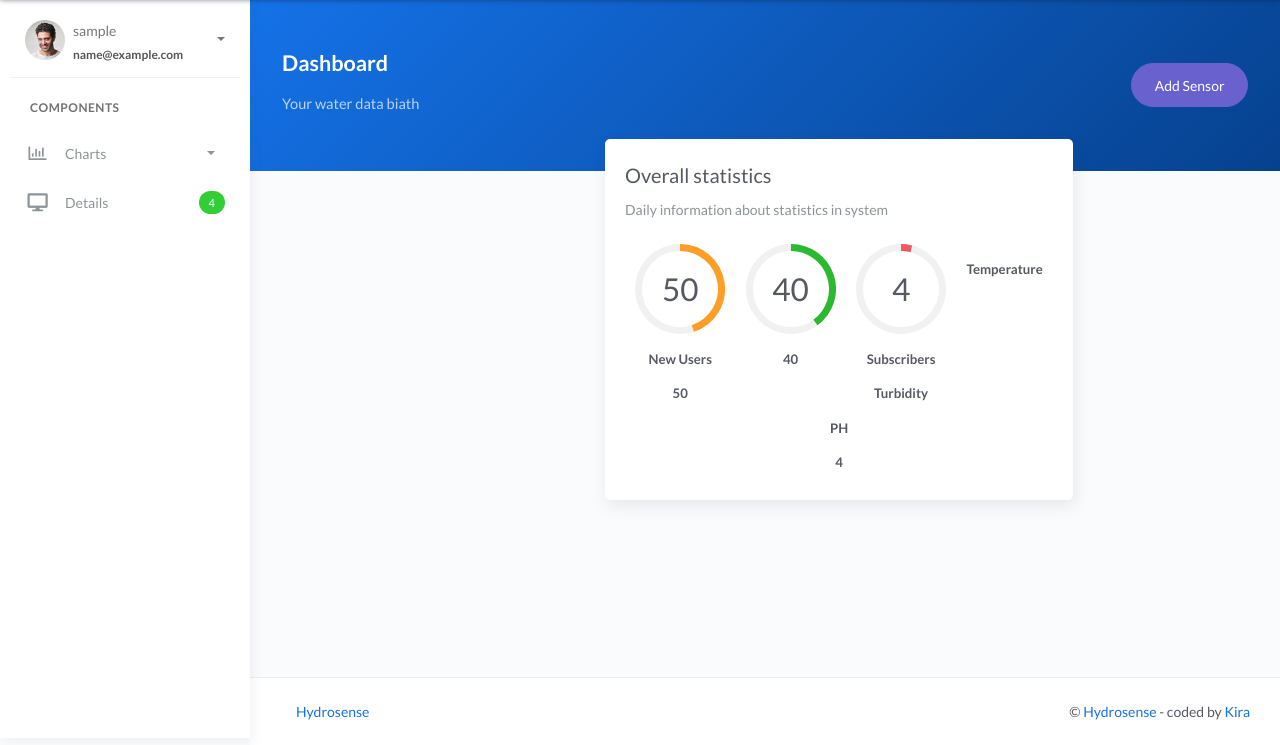
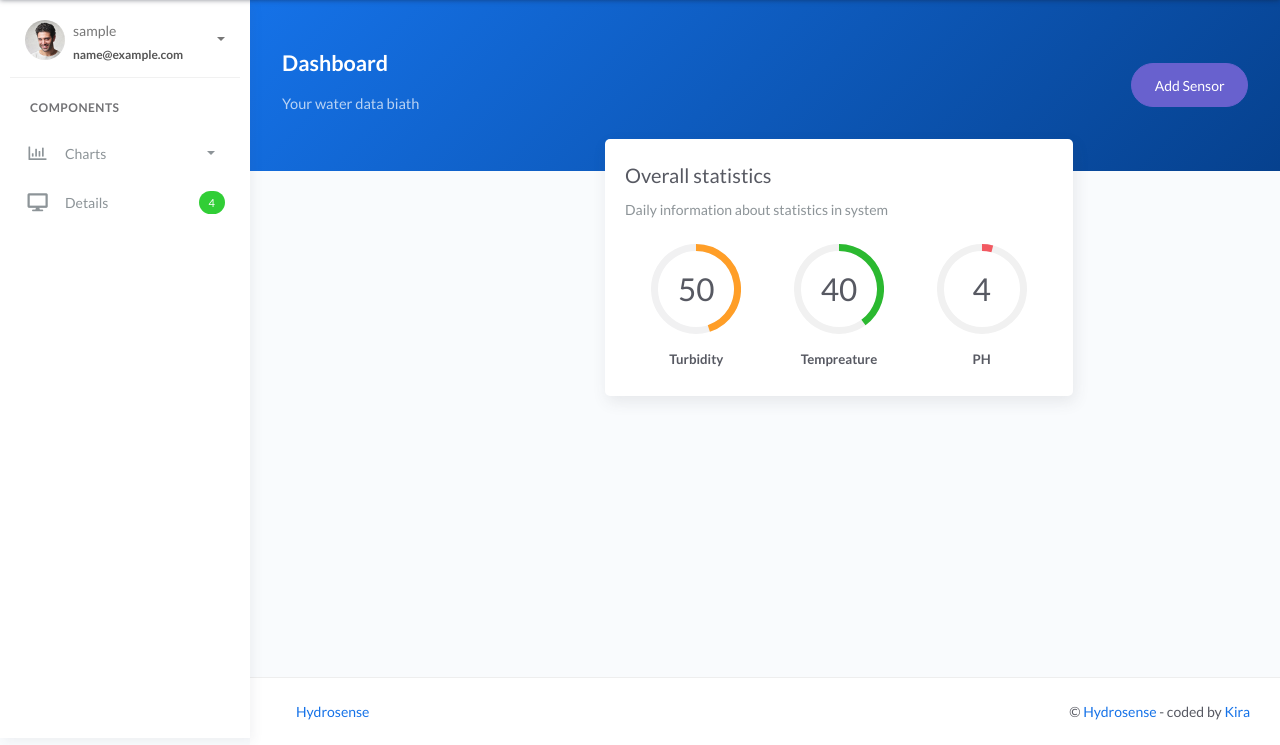
Before and after one commit to HeyAnirudh/Sih-kira, a Django app: page / in a window 1280 px wide. Shown: the part 62-807 px from the top of the page. Run offline with Django 3.2, Linux system fonts and the light colour scheme; the visitor is signed in with stand-in values (Sample User, id 1); some libraries are stand-ins or nearby versions.

Commit message:
removed extras

```diff
--- a/core/templates/index.html
+++ b/core/templates/index.html
@@ -32,32 +32,16 @@
 							<div class="d-flex flex-wrap justify-content-around pb-2 pt-4">
 								<div class="px-2 pb-2 pb-md-0 text-center">
 									<div id="circles-1">hello</div>
-
-									<h6 class="fw-bold mt-3 mb-0">New Users</h6>
-
-									<h6 class="fw-bold mt-3 mb-0">{{ turbi }}</h6>
+									<h6 class="fw-bold mt-3 mb-0">Turbidity</h6>
 
 								</div>
 								<div class="px-2 pb-2 pb-md-0 text-center">
 									<div id="circles-2"></div>
-									<h6 class="fw-bold mt-3 mb-0">{{ temp }}</h6>
-								</div>
-								<div class="px-2 pb-2 pb-md-0 text-center">
-									<div id="circles-3"></div>
-
-									<h6 class="fw-bold mt-3 mb-0">Subscribers</h6>
-
-									<h6 class="fw-bold mt-3 mb-0">Turbidity</h6>
-								</div>
-								<div class="px-2 pb-2 pb-md-0 text-center">
-									<div id="circles-2"></div>
-									<h6 class="fw-bold mt-3 mb-0">Temperature</h6>
+									<h6 class="fw-bold mt-3 mb-0">Tempreature</h6>
 								</div>
 								<div class="px-2 pb-2 pb-md-0 text-center">
 									<div id="circles-3"></div>
 									<h6 class="fw-bold mt-3 mb-0">PH</h6>
-
-									<h6 class="fw-bold mt-3 mb-0">{{ ph }}</h6>
 								</div>
 							</div>
 						</div>
```
